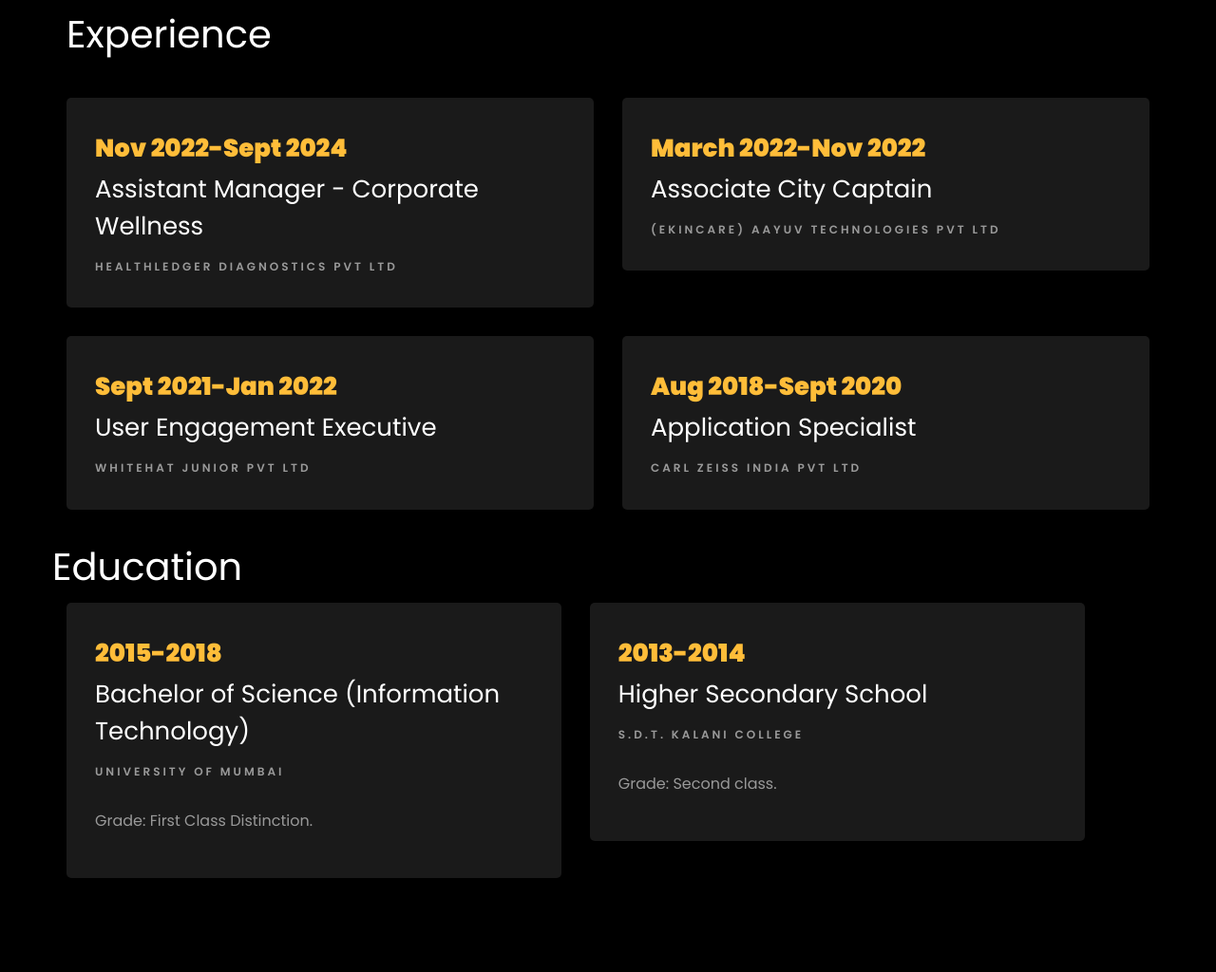
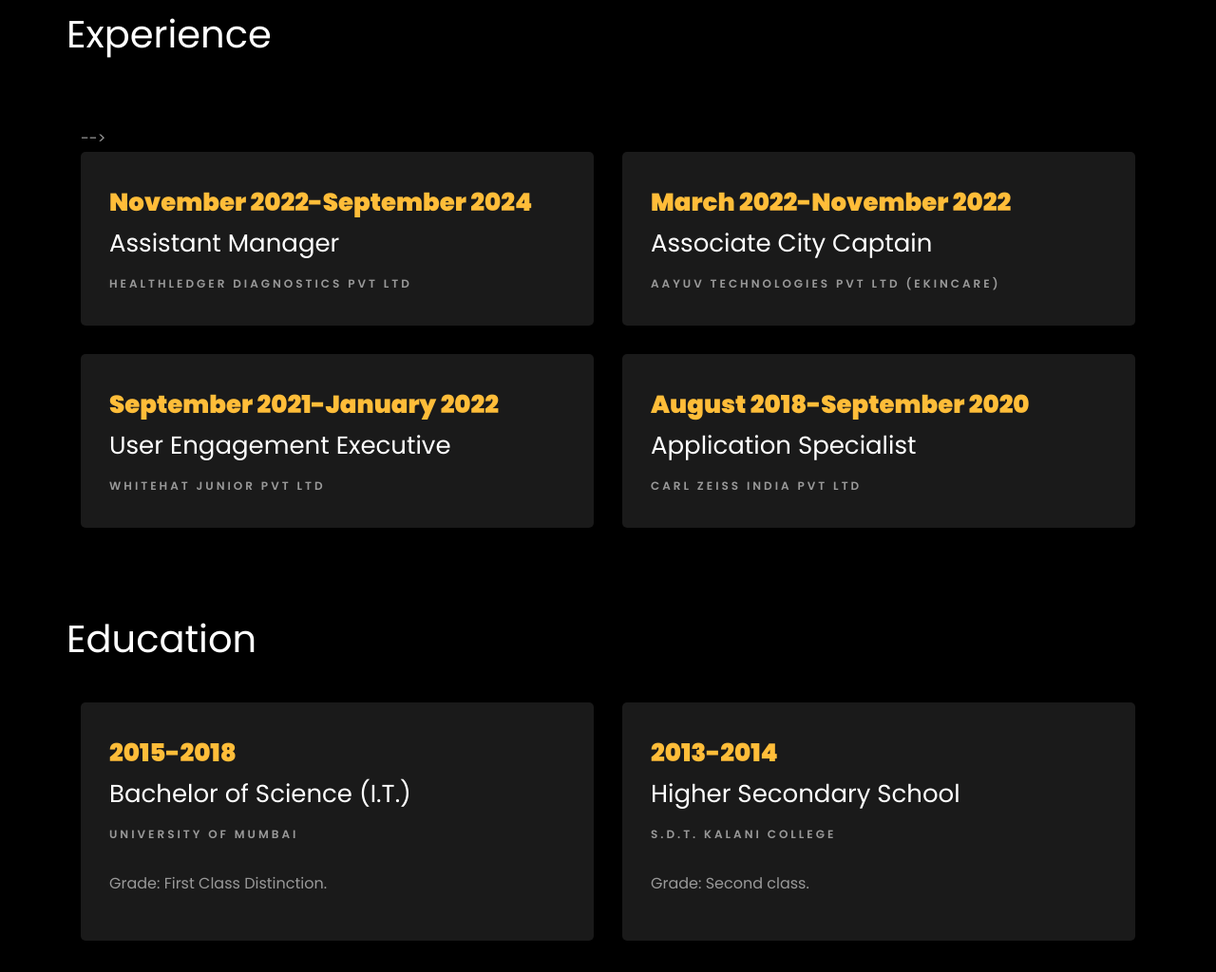
Before and after one commit to sshubham2496/shubhampsharma.github.io, a plain HTML site: page index.html in a window 1280 px wide. Shown: the part 1960-2984 px from the top of the page at 95% size. Drawn offline with nearby package versions, Linux system fonts and the light colour scheme; files that its build step writes are made by us from their sources; files whose address does not match are found by name.

Commit message:
Update index.html

```diff
--- a/index.html
+++ b/index.html
@@ -328,69 +328,41 @@
 		<div class="row">
 <!-- 			<h1 class="big-4" style="color: #ffbd39;"><b>Fresher</b></h1> -->
 			<!-- <div class="underline"></div> -->
-<!-- 		</div>
+		</div>
 		<br> -->
 
 			<div class="row">
 					<div class="col-md-6">
 						<div class="resume-wrap ftco-animate">
-							<span class="date">Nov 2022-Sept 2024</span>
-							<h2>Assistant Manager - Corporate Wellness</h2>
+							<span class="date">November 2022-September 2024</span>
+							<h2>Assistant Manager</h2>
 							<span class="position">Healthledger Diagnostics Pvt Ltd</span>
-<!-- 							<p class="mt-4">Merkle, a leading CXM and media company with over 10K+ professionals globally. It's a part of Dentsu International.
-								<ul>
-									<li>Analysed ad campaigns, clickstream, and customer surveys data, identified an increasing demand and launched a strategic product line.</li>
-									<li>Developed time series forecasting models to predict sales and optimize marketing budgets, got model performance of 92%.</li>
-									<li>Designed and executed A/B tests, performed rigorous statistical analysis. Led to 20% MoM increase in the conversion rate.</li>
-								</ul>
-							</p> -->
 						</div>
 
 					</div>
 
 				<div class="col-md-6">
 					<div class="resume-wrap ftco-animate">
-						<span class="date">March 2022-Nov 2022</span>
+						<span class="date">March 2022-November 2022</span>
 						<h2>Associate City Captain</h2>
-						<span class="position">(Ekincare) Aayuv Technologies Pvt Ltd</span>
-<!-- 						<p class="mt-4">iQuanti is a data-driven digital marketing analytics and solutions company, helps top 100 global brands.
-							<ul>
-								<li>Performed in-depth market research and analysis to create online pages. Resulted in ~100% website growth and 30% increase in conversion rate YoY.</li>
-								<li>Delivered multiple training and mentorship sessions on analytical tools like SQL, MS Excel, Power BI, Tableau and Python.</li>
-								<li>Performed migration and enhancements for merchandising dashboard, involved data integration and its feature improvement.</li>
-							</ul>
-						</p> -->
+						<span class="position">Aayuv Technologies Pvt Ltd (Ekincare)</span>
 					</div>
 
 				</div>
 				<div class="col-md-6">
 						<div class="resume-wrap ftco-animate">
-							<span class="date">Sept 2021-Jan 2022</span>
+							<span class="date">September 2021-January 2022</span>
 							<h2>User Engagement Executive</h2>
 							<span class="position">Whitehat Junior Pvt Ltd</span>
-<!-- 							<p class="mt-4">Merkle, a leading CXM and media company with over 10K+ professionals globally. It's a part of Dentsu International.
-								<ul>
-									<li>Analysed ad campaigns, clickstream, and customer surveys data, identified an increasing demand and launched a strategic product line.</li>
-									<li>Developed time series forecasting models to predict sales and optimize marketing budgets, got model performance of 92%.</li>
-									<li>Designed and executed A/B tests, performed rigorous statistical analysis. Led to 20% MoM increase in the conversion rate.</li>
-								</ul>
-							</p> -->
 						</div>
 
 					</div>
 
 				<div class="col-md-6">
 						<div class="resume-wrap ftco-animate">
-							<span class="date">Aug 2018-Sept 2020</span>
+							<span class="date">August 2018-September 2020</span>
 							<h2>Application Specialist</h2>
 							<span class="position">Carl Zeiss India Pvt Ltd</span>
-<!-- 							<p class="mt-4">Merkle, a leading CXM and media company with over 10K+ professionals globally. It's a part of Dentsu International.
-								<ul>
-									<li>Analysed ad campaigns, clickstream, and customer surveys data, identified an increasing demand and launched a strategic product line.</li>
-									<li>Developed time series forecasting models to predict sales and optimize marketing budgets, got model performance of 92%.</li>
-									<li>Designed and executed A/B tests, performed rigorous statistical analysis. Led to 20% MoM increase in the conversion rate.</li>
-								</ul>
-							</p> -->
 						</div>
 
 					</div>
@@ -410,7 +382,7 @@
     			<div class="col-md-6">
     				<div class="resume-wrap ftco-animate">
     					<span class="date">2015-2018</span>
-    					<h2>Bachelor of Science (Information Technology)</h2>
+    					<h2>Bachelor of Science (I.T.)</h2>
     					<span class="position">University of Mumbai</span>
     					<p class="mt-4">Grade: First Class Distinction.</p>
     				</div>
```
